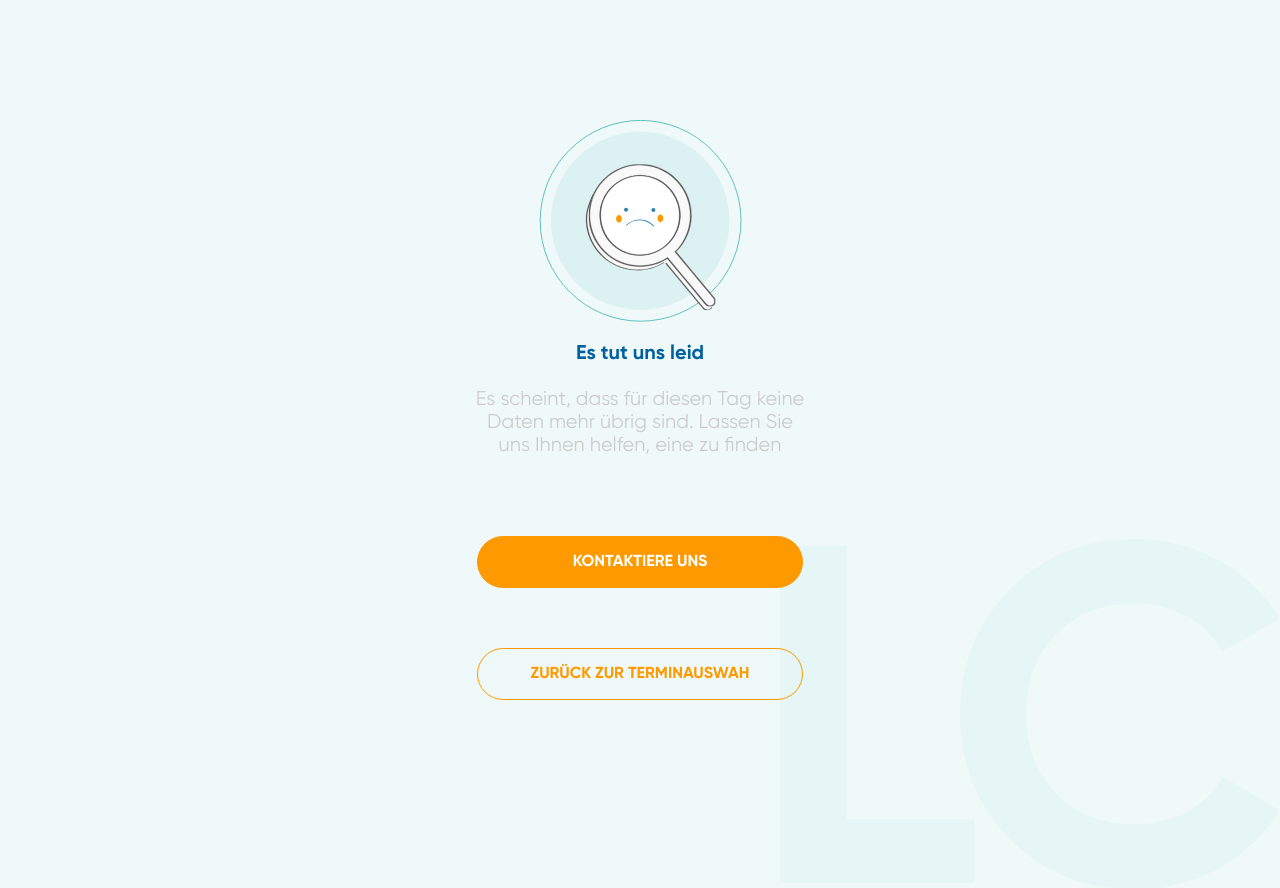
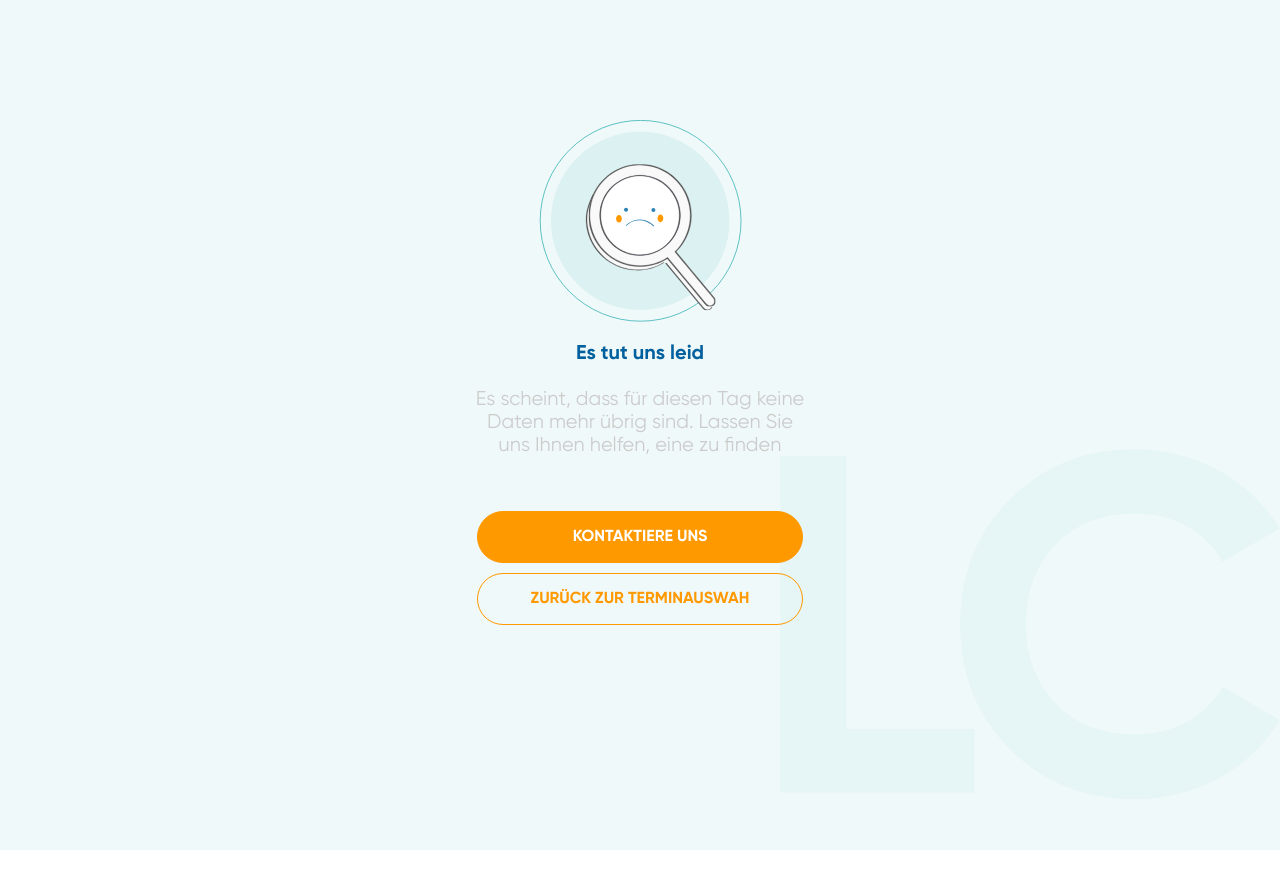
Before and after one commit to encodeBiz/react-lasikcare, a React (Create React App) app: page /termine-ws-react/sorry in a window 1280 px wide. Shown: the top 888 px of the page. After the commit the page ends 850 px from the top, so only its background shows below. Built offline with nearby package versions, Linux system fonts and the light colour scheme; the HTML template or start-up script is replaced by a standard one.

Commit message:
update styles

```diff
--- a/src/shared_modules/Button/Button.css
+++ b/src/shared_modules/Button/Button.css
@@ -97,4 +97,4 @@
     color: white !important; }
 
 .small-margin {
-  margin: 5px 0; }
+  margin: 5px 0 !important; }
--- a/src/shared_modules/Button/Button.scss
+++ b/src/shared_modules/Button/Button.scss
@@ -129,5 +129,5 @@
 }
 
 .small-margin {
-	margin: 5px 0;
+	margin: 5px 0 !important;
 }
```
Also changed, not shown: 1 other file (tests, documents, lock files or other folders).
